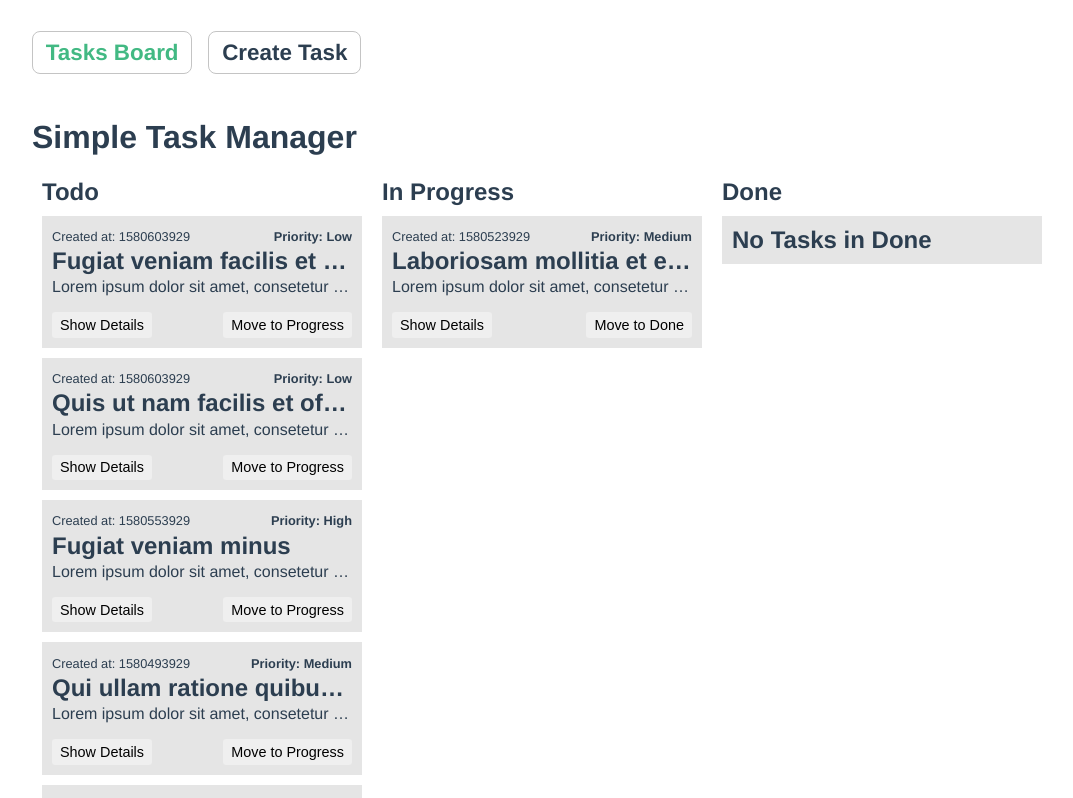
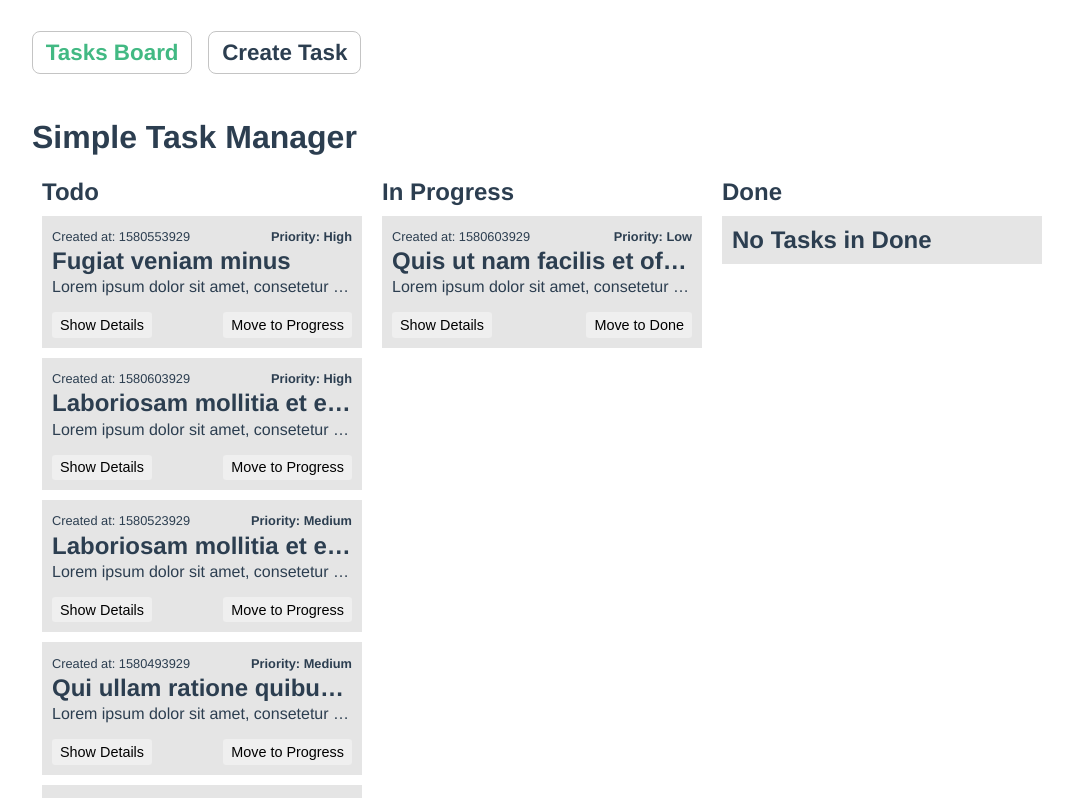
Before and after one commit to ealafryafresena/vue-todo-app, a Vue app: page / in a window 1280 px wide. Shown: the top 798 px of the page, without its empty margins (98-1171 px from the left). Built offline with nearby package versions, Linux system fonts and the light colour scheme; data requests are answered from the project's data file.

Commit message:
sort todo items by priority

```diff
--- a/db.json
+++ b/db.json
@@ -6,15 +6,15 @@
       "description": "Lorem ipsum dolor sit amet, consetetur sadipscing elitr, sed diam nonumy eirmod tempor invidunt ut labore et dolore magna aliquyam erat, sed diam voluptua. At vero eos et accusam et justo duo dolores et ea rebum.",
       "status": "todo",
       "createdAt": 1580603929,
-      "priority": "Low"
+      "priority": 3
     },
     {
       "id": 2,
       "title": "Quis ut nam facilis et officia qui",
       "description": "Lorem ipsum dolor sit amet, consetetur sadipscing elitr, sed diam nonumy eirmod tempor invidunt ut labore et dolore magna aliquyam erat, sed diam voluptua. At vero eos et accusam et justo duo dolores et ea rebum.",
-      "status": "todo",
+      "status": "progress",
       "createdAt": 1580603929,
-      "priority": "Low"
+      "priority": 3
     },
     {
       "id": 3,
@@ -22,15 +22,15 @@
       "description": "Lorem ipsum dolor sit amet, consetetur sadipscing elitr, sed diam nonumy eirmod tempor invidunt ut labore et dolore magna aliquyam erat, sed diam voluptua. At vero eos et accusam et justo duo dolores et ea rebum.",
       "status": "todo",
       "createdAt": 1580553929,
-      "priority": "High"
+      "priority": 1
     },
     {
       "id": 4,
       "title": "Laboriosam mollitia et enim quasi adipisci quia provident illum",
       "description": "Lorem ipsum dolor sit amet, consetetur sadipscing elitr, sed diam nonumy eirmod tempor invidunt ut labore et dolore magna aliquyam erat, sed diam voluptua. At vero eos et accusam et justo duo dolores et ea rebum.",
-      "status": "progress",
+      "status": "todo",
       "createdAt": 1580523929,
-      "priority": "Medium"
+      "priority": 2
     },
     {
       "id": 5,
@@ -38,7 +38,7 @@
       "description": "Lorem ipsum dolor sit amet, consetetur sadipscing elitr, sed diam nonumy eirmod tempor invidunt ut labore et dolore magna aliquyam erat, sed diam voluptua. At vero eos et accusam et justo duo dolores et ea rebum.",
       "status": "todo",
       "createdAt": 1580493929,
-      "priority": "Medium"
+      "priority": 2
     },
     {
       "id": 6,
@@ -46,7 +46,7 @@
       "description": "Lorem ipsum dolor sit amet, consetetur sadipscing elitr, sed diam nonumy eirmod tempor invidunt ut labore et dolore magna aliquyam erat, sed diam voluptua. At vero eos et accusam et justo duo dolores et ea rebum.",
       "status": "todo",
       "createdAt": 1580603929,
-      "priority": "High"
+      "priority": 1
     },
     {
       "id": 7,
@@ -54,7 +54,7 @@
       "description": "Lorem ipsum dolor sit amet, consetetur sadipscing elitr, sed diam nonumy eirmod tempor invidunt ut labore et dolore magna aliquyam erat, sed diam voluptua. At vero eos et accusam et justo duo dolores et ea rebum.",
       "status": "todo",
       "createdAt": 1580603929,
-      "priority": "Low"
+      "priority": 3
     }
   ]
 }
--- a/src/filters/priority.js
+++ b/src/filters/priority.js
@@ -1,7 +1,7 @@
 export default value => {
-  if (value === "High") {
+  if (value === 1) {
     return "High";
-  } else if (value === "Medium") {
+  } else if (value === 2) {
     return "Medium";
   } else {
     return "Low";
--- a/src/store/index.js
+++ b/src/store/index.js
@@ -6,7 +6,7 @@ Vue.use(Vuex);
 
 export default new Vuex.Store({
   state: {
-    priorities: ["High", "Medium", "Low"],
+    priorities: [1, 2, 3],
     todos: []
   },
   mutations: {
--- a/src/views/TodoCreate.vue
+++ b/src/views/TodoCreate.vue
@@ -28,19 +28,23 @@
       <div class="todo-create-form-el">
         <label>Select a priority (required)</label>
         <select v-model="todo.priority">
-          <option value disabled selected>Select a priority</option>
-          <option v-for="priority in priorities" :key="priority">
-            {{ priority }}
-          </option>
+          <option value="0" disabled selected>Select a priority</option>
+          <option
+            v-for="priority in priorities"
+            :key="priority"
+            :value="priority"
+            >{{ priority | priority }}</option
+          >
         </select>
       </div>
-
       <input type="submit" value="Save" />
     </form>
   </div>
 </template>
 
 <script>
+import priority from "@/filters/priority.js";
+
 export default {
   name: "todo-create",
   components: {},
@@ -81,13 +85,16 @@ export default {
       const id = Math.floor(Math.random() * 10000000);
       return {
         id: id,
-        priority: "",
+        priority: 0,
         title: "",
         description: "",
         createdAt: Date.now(),
         status: "todo"
       };
     }
+  },
+  filters: {
+    priority
   }
 };
 </script>
--- a/src/views/TodosList.vue
+++ b/src/views/TodosList.vue
@@ -23,6 +23,7 @@
           <h2>No Tasks in Progress</h2>
         </div>
         <TodoItem
+          v-else
           v-for="todo in inProgressTodos"
           :key="todo.id"
           :todo="todo"
@@ -59,13 +60,19 @@ export default {
   },
   computed: {
     openTodos() {
-      return this.todos.filter(todo => todo.status === "todo");
+      return this.todos
+        .filter(todo => todo.status === "todo")
+        .sort(this.sortTodosByPriority);
     },
     inProgressTodos() {
-      return this.todos.filter(todo => todo.status === "progress");
+      return this.todos
+        .filter(todo => todo.status === "progress")
+        .sort(this.sortTodosByPriority);
     },
     doneTodos() {
-      return this.todos.filter(todo => todo.status === "done");
+      return this.todos
+        .filter(todo => todo.status === "done")
+        .sort(this.sortTodosByPriority);
     },
     ...mapState({ todos: state => state.todos })
   },
@@ -75,6 +82,9 @@ export default {
     },
     updateStatus(id) {
       this.$store.dispatch("updateStatus", id);
+    },
+    sortTodosByPriority(a, b) {
+      return a.priority - b.priority;
     }
   }
 };
```
